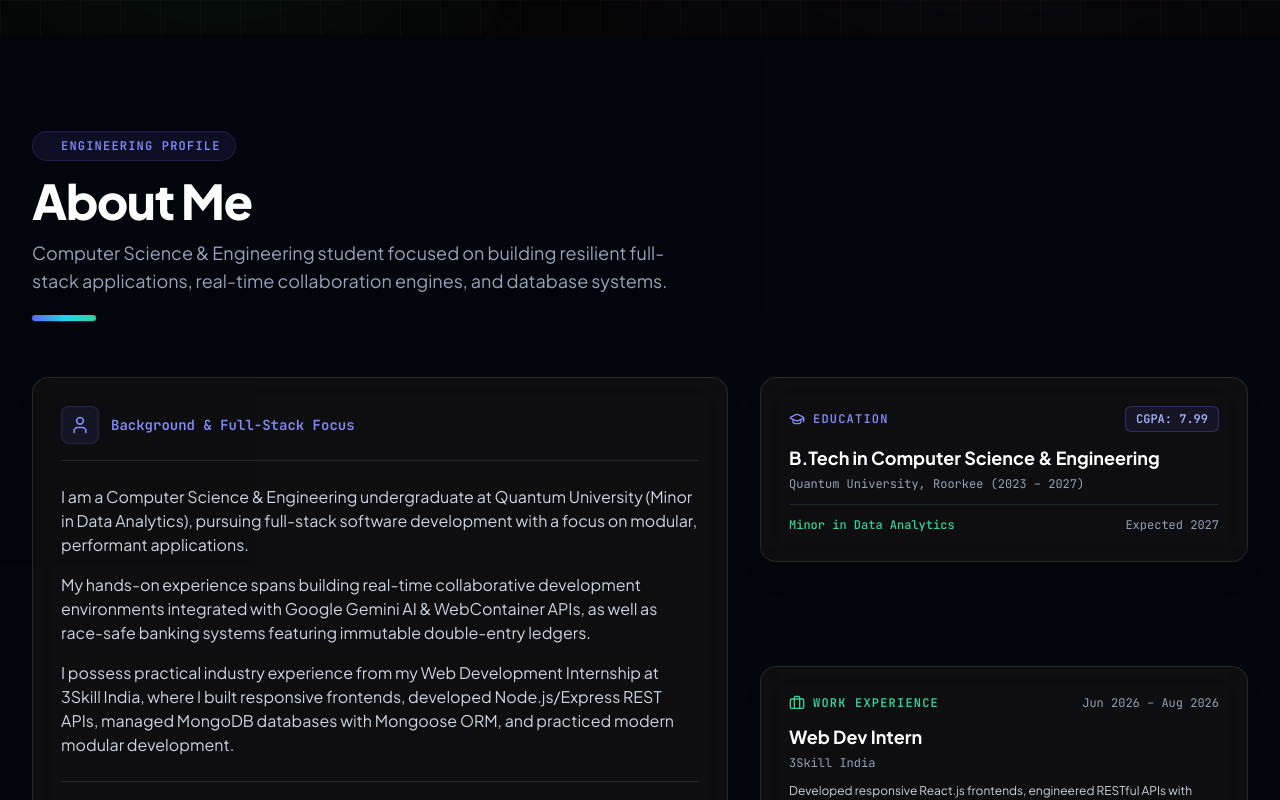
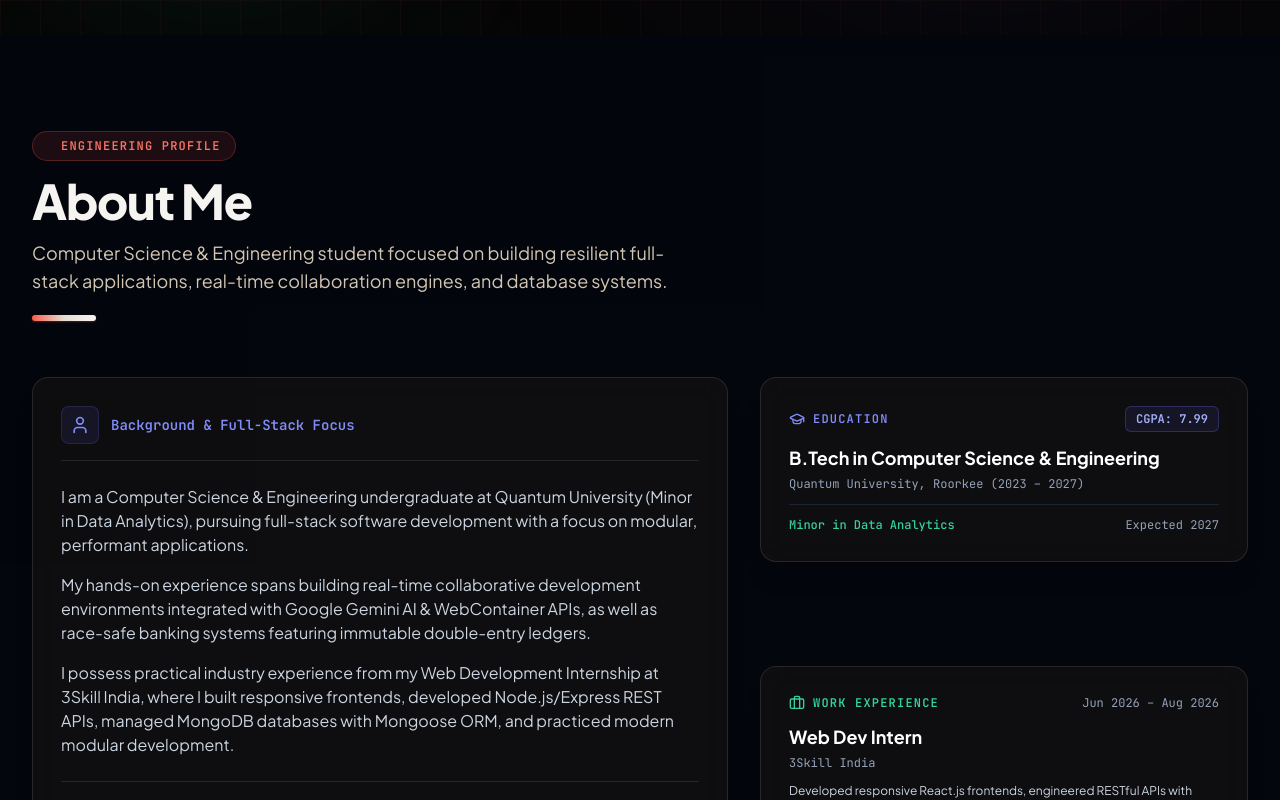
Before and after one commit to ujjwaltyagivashishtha/Portfolio, a React (Vite) app: page / in a window 1280 px wide. Shown: the part 960-1760 px from the top of the page. Built offline with nearby package versions, Linux system fonts and the light colour scheme; the HTML template or start-up script is replaced by a standard one.

Commit message:
style: update theme color palette across sections and components

```diff
--- a/src/components/ui/SectionHeading.jsx
+++ b/src/components/ui/SectionHeading.jsx
@@ -4,20 +4,20 @@ export const SectionHeading = ({ badge, title, subtitle, className = "" }) => {
   return (
     <div className={`flex flex-col items-start mb-14 ${className}`}>
       {badge && (
-        <span className="inline-flex items-center gap-2 px-3.5 py-1.5 text-xs font-mono font-semibold tracking-widest text-indigo-400 uppercase bg-indigo-500/10 border border-indigo-500/20 rounded-full mb-4 shadow-sm">
-          <span className="w-1.5 h-1.5 rounded-full bg-indigo-400 animate-ping"></span>
+        <span className="inline-flex items-center gap-2 px-3.5 py-1.5 text-xs font-mono font-semibold tracking-widest text-coral-400 uppercase bg-coral-500/10 border border-coral-500/25 rounded-full mb-4 shadow-sm">
+          <span className="w-1.5 h-1.5 rounded-full bg-coral-400 animate-ping"></span>
           {badge}
         </span>
       )}
-      <h2 className="text-3xl sm:text-4xl lg:text-5xl font-extrabold tracking-tight text-white leading-tight">
+      <h2 className="text-3xl sm:text-4xl lg:text-5xl font-extrabold tracking-tight text-paper-100 leading-tight">
         {title}
       </h2>
       {subtitle && (
-        <p className="mt-3.5 text-base sm:text-lg text-slate-400 max-w-2xl leading-relaxed">
+        <p className="mt-3.5 text-base sm:text-lg text-stone-300 max-w-2xl leading-relaxed">
           {subtitle}
         </p>
       )}
-      <div className="w-16 h-1.5 bg-gradient-to-r from-indigo-500 via-cyan-400 to-emerald-400 rounded-full mt-5 shadow-sm shadow-indigo-500/30"></div>
+      <div className="w-16 h-1.5 bg-gradient-to-r from-coral-500 via-stone-200 to-paper-100 rounded-full mt-5 shadow-sm shadow-coral-500/30"></div>
     </div>
   );
 };
```
